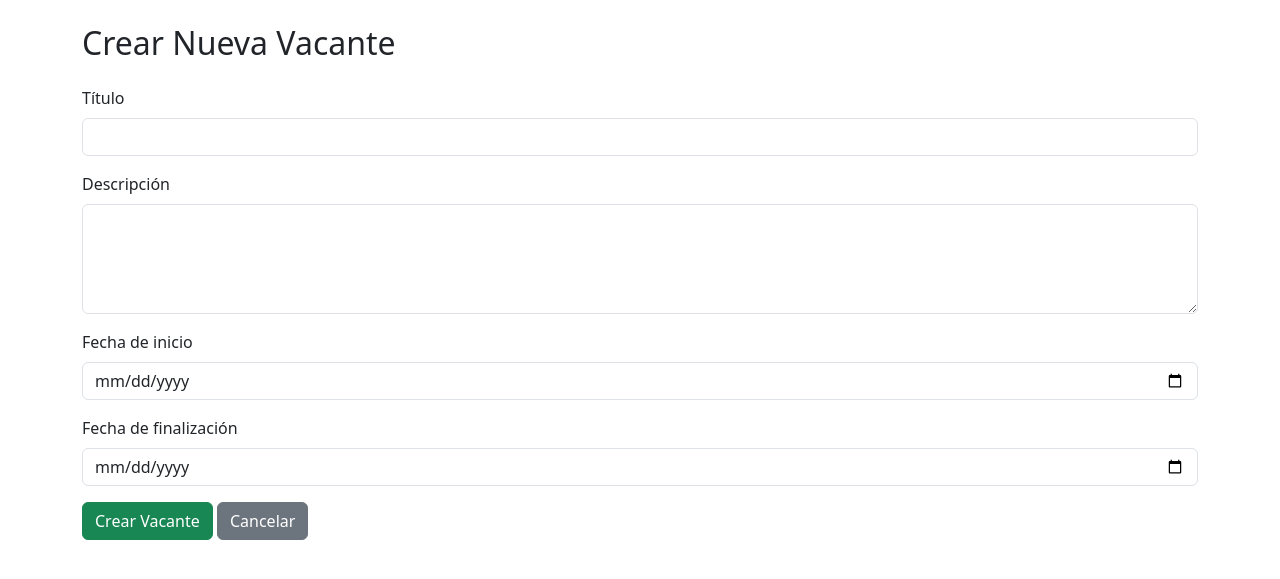
After one commit to tomiingm/tp-entornos-graficos, a PHP site: page /php/crear_vacante.php in a window 1280 px wide. The commit adds this page. Shown: the top 579 px of the page. Run offline with PHP 8.4, Linux system fonts and the light colour scheme; the visitor is signed in with stand-in values (Sample User, id 1).

Commit message:
Agregar funcionalidad en vacantes (Jefe de Catedra)
Agregar filtro de vacantes, agregar Crear Vacante

```diff
--- /dev/null
+++ b/nuestro-proyecto-web/php/crear_vacante.php
@@ -0,0 +1,73 @@
+<?php
+require('conection.php');
+session_start();
+
+// Validar sesión de jefe
+if (!isset($_SESSION["usuario_id"]) || $_SESSION["rol"] != 2) {
+  echo "Acceso no autorizado.";
+  exit;
+}
+
+$idJefe = $_SESSION["usuario_id"];
+
+// Si se envió el formulario
+if ($_SERVER["REQUEST_METHOD"] == "POST") {
+  $titulo = $_POST['titulo'];
+  $descripcion = $_POST['descripcion'];
+  $estado = "abierta"; // estado fijo
+  $fecha_ini = $_POST['fecha_ini'];
+  $fecha_fin = $_POST['fecha_fin'];
+
+  $sql = "INSERT INTO vacante (titulo, descripcion, estado, fecha_ini, fecha_fin, ID_Jefe)
+          VALUES (?, ?, ?, ?, ?, ?)";
+  $stmt = mysqli_prepare($conn, $sql);
+  mysqli_stmt_bind_param($stmt, "sssssi", $titulo, $descripcion, $estado, $fecha_ini, $fecha_fin, $idJefe);
+  $ok = mysqli_stmt_execute($stmt);
+
+  if ($ok) {
+    header("Location: vacantes.php");
+    exit;
+  } else {
+    echo "Error al crear la vacante: " . mysqli_error($conn);
+  }
+}
+?>
+
+<!DOCTYPE html>
+<html lang="es">
+<head>
+  <meta charset="UTF-8">
+  <title>Crear Vacante</title>
+  <link href="https://cdn.jsdelivr.net/npm/bootstrap@5.3.3/dist/css/bootstrap.min.css" rel="stylesheet">
+</head>
+<body class="container py-4">
+
+  <h2 class="mb-4">Crear Nueva Vacante</h2>
+
+  <form method="POST" action="">
+    <div class="mb-3">
+      <label class="form-label">Título</label>
+      <input type="text" name="titulo" class="form-control" required>
+    </div>
+
+    <div class="mb-3">
+      <label class="form-label">Descripción</label>
+      <textarea name="descripcion" class="form-control" rows="4" required></textarea>
+    </div>
+
+    <div class="mb-3">
+      <label class="form-label">Fecha de inicio</label>
+      <input type="date" name="fecha_ini" class="form-control" required>
+    </div>
+
+    <div class="mb-3">
+      <label class="form-label">Fecha de finalización</label>
+      <input type="date" name="fecha_fin" class="form-control" required>
+    </div>
+
+    <button type="submit" class="btn btn-success">Crear Vacante</button>
+    <a href="vacantes.php" class="btn btn-secondary">Cancelar</a>
+  </form>
+
+</body>
+</html>
--- a/nuestro-proyecto-web/php/resultados.php
+++ b/nuestro-proyecto-web/php/resultados.php
@@ -58,7 +58,7 @@ $resultado = mysqli_query($conn, $sql);
 
   <div class="scroll-vacantes">
   <?php while($unaPersona = mysqli_fetch_assoc($resultado)) {
-    echo "<div class='vacante p-3 mb-4 border rounded'>";
+    echo "<div class='persona vacante p-3 mb-4 border rounded'>";
 
     echo "<p><strong>Nombre:</strong> " . htmlspecialchars($unaPersona["nombre"]) ." ". htmlspecialchars($unaPersona["apellido"]) . "</p>" ;
     echo "<p class='correo'><strong>Correo:</strong> " . htmlspecialchars($unaPersona["mail"]) . "</p>";
@@ -102,8 +102,8 @@ $resultado = mysqli_query($conn, $sql);
     const personas = document.querySelectorAll('.persona');
 
     personas.forEach(function(persona) {
-      const descripcion = persona.querySelector('.descripcion-recortada').textContent;
-      if (normalizar(descripcion).includes(filtro)) {
+      const textoPersona = normalizar(persona.textContent);
+      if (textoPersona.includes(filtro)) {
         persona.style.display = 'block';
       } else {
         persona.style.display = 'none';
```
Also changed, not shown: nuestro-proyecto-web/php/vacantes.php (+33 -15 lines).
